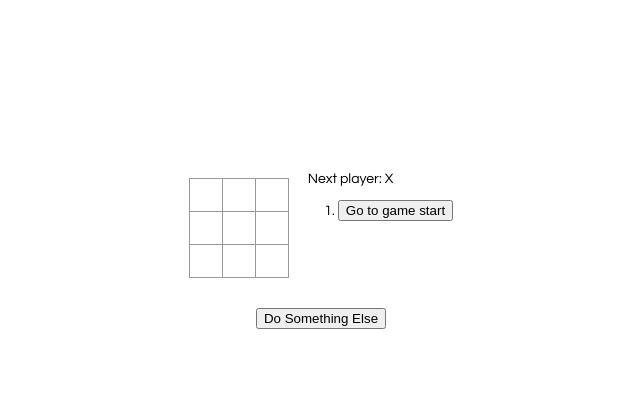
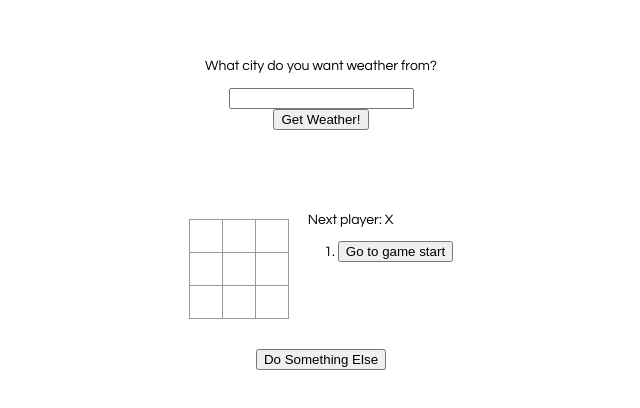
Before and after one commit to MaxMillington/tic-brownbag, a React app: page / in a window 1280 px wide. Shown: the part 106-514 px from the top of the page, without its empty margins (319-959 px from the left). Built offline with nearby package versions, Linux system fonts and the light colour scheme; no server answers.

Commit message:
comment out stuff

```diff
--- a/src/Board.js
+++ b/src/Board.js
@@ -13,6 +13,7 @@ class Board extends Component {
   renderSquare = (i) => {
     return (
       <Square
+        index={i}
         value={this.props.squares[i]}
         onClick={() => this.props.onClick(i)}
       />
@@ -21,7 +22,6 @@ class Board extends Component {
 
   componentDidMount() {
     console.log('Board did mount')
-    this.interval = setInterval(() => { console.log('party') }, 1000)
   }
 
   componentWillMount() {
@@ -30,25 +30,15 @@ class Board extends Component {
 
   componentWillReceiveProps(nextProps) {
     console.log('Board receiving new props')
-
-    if(nextProps.weatherByCity) {
-      const status = nextProps.weatherByCity.temp > 70 ? `It's warm yo` : 'Brrr it be cold'
-      this.setState({ status })
-    }
   }
 
   shouldComponentUpdate(nextProps, nextState) {
     console.log('Board is wondering if it should update')
-    if(this.state.status === nextState.status) {
-      console.log('these states are the same')
-      return false
-    }
     return true
   }
 
   componentWillUnmount() {
     console.log('Board about to unmount')
-    clearInterval(this.interval)
   }
 
   render() {
--- a/src/Game.css
+++ b/src/Game.css
@@ -16,7 +16,7 @@ ol, ul {
 }
 
 .weather-container {
-  padding-bottom: 10px;
+  padding: 10px 0;
   height: 20px;
 }
 
@@ -76,3 +76,32 @@ ol, ul {
   height: 150px;
   width: 100px;
 }
+
+.top-section {
+  padding-bottom: 15px;
+}
+
+/*.game-button {*/
+  /*border: none;*/
+  /*font-family: inherit;*/
+  /*color: #fff;*/
+  /*background: green;*/
+  /*cursor: pointer;*/
+  /*padding: 10px 40px;*/
+  /*display: inline-block;*/
+  /*margin: 10px 20px;*/
+  /*text-transform: uppercase;*/
+  /*letter-spacing: 1px;*/
+  /*font-weight: 700;*/
+  /*outline: none;*/
+  /*position: relative;*/
+  /*-webkit-transition: all 0.3s;*/
+  /*-moz-transition: all 0.3s;*/
+  /*transition: all 0.3s;*/
+
+/*}*/
+
+/*.game-button:hover {*/
+  /*color: #0e83cd;*/
+  /*background: orange;*/
+/*}*/
--- a/src/Game.js
+++ b/src/Game.js
@@ -16,18 +16,17 @@ class Game extends Component {
       ],
       stepNumber: 0,
       xIsNext: true,
-      doSomethingElse: false
+      doSomethingElse: false,
+      weatherCity: '5392171'
     };
   }
 
   componentDidMount() {
     console.log('Game did mount')
-    this.getWeather()
-    setInterval(this.getWeather, 10000)
   }
 
   getWeather = () => {
-    axios.get('http://api.openweathermap.org/data/2.5/forecast?id=5392171&APPID=949819d84cdb88549646b361edff11e9')
+    axios.get(`http://api.openweathermap.org/data/2.5/forecast?id=${this.state.weatherCity}&APPID=949819d84cdb88549646b361edff11e9`)
       .then((response) => {
         console.log('response', response)
         const tempInFarenheit = (response.data.list[0].main.temp) * (9/5) - 459.67
@@ -74,6 +73,10 @@ class Game extends Component {
     this.setState({ doSomethingElse: !this.state.doSomethingElse})
   }
 
+  updateWeatherCity = (e) => {
+    this.setState({ weatherCity: e.target.value })
+  }
+
   render() {
     console.log('Game rendered')
     const history = this.state.history
@@ -104,6 +107,9 @@ class Game extends Component {
 
     return (
       <div className="game">
+        <div className="top-section">What city do you want weather from?</div>
+        <input onChange={this.updateWeatherCity}></input>
+        <button className="game-button" onClick={this.getWeather}>Get Weather!</button>
         <div className="weather-container">
           {weatherMessage}
         </div>
@@ -122,7 +128,7 @@ class Game extends Component {
           </div>
         </div>
         <div className="something-else-container">
-            <button onClick={this.doSomethingElse}>Do Something Else</button>
+            <button className="game-button" onClick={this.doSomethingElse}>Do Something Else</button>
         </div>
       </div>
     )
--- a/src/Moves.js
+++ b/src/Moves.js
@@ -7,7 +7,7 @@ const Moves = (props) => {
     const desc = move ? `Go to move # ${move}` : 'Go to game start'
     return (
       <li key={move}>
-        <button onClick={() => props.jumpTo(move)}>{desc}</button>
+        <button className="game-button" onClick={() => props.jumpTo(move)}>{desc}</button>
       </li>
     )
   })
--- a/src/Square.js
+++ b/src/Square.js
@@ -4,15 +4,16 @@ import PropTypes from 'prop-types'
 
 const Square = (props) => {
   return (
-    <button className="square" onClick={props.onClick}>
+    <button className="square" onClick={() => props.onClick(props.index)}>
       {props.value}
     </button>
   )
 }
 
 Square.propTypes = {
- onClick: PropTypes.func,
- value: PropTypes.string
+  onClick: PropTypes.func,
+  value: PropTypes.string,
+  index: PropTypes.number
 }
 
 export default Square
```
Also changed, not shown: src/comments.js (+50 -0 lines).
